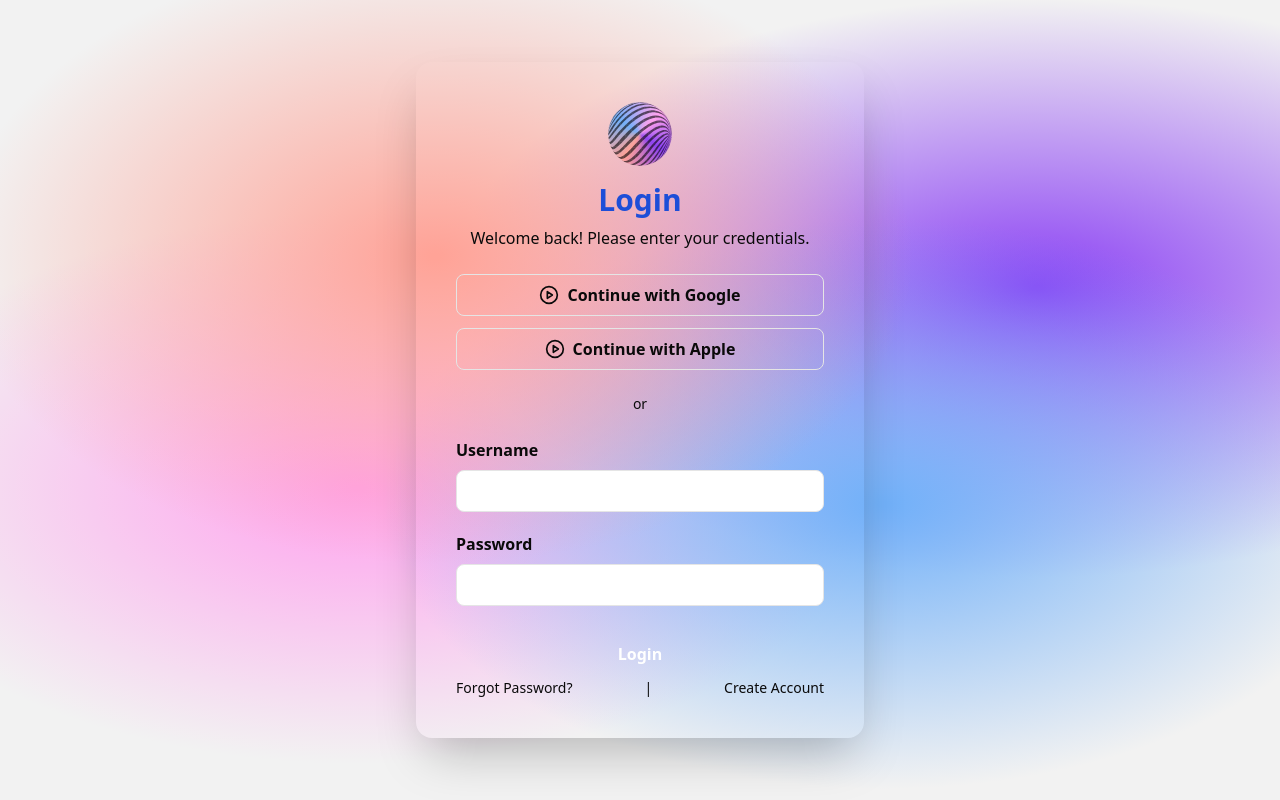
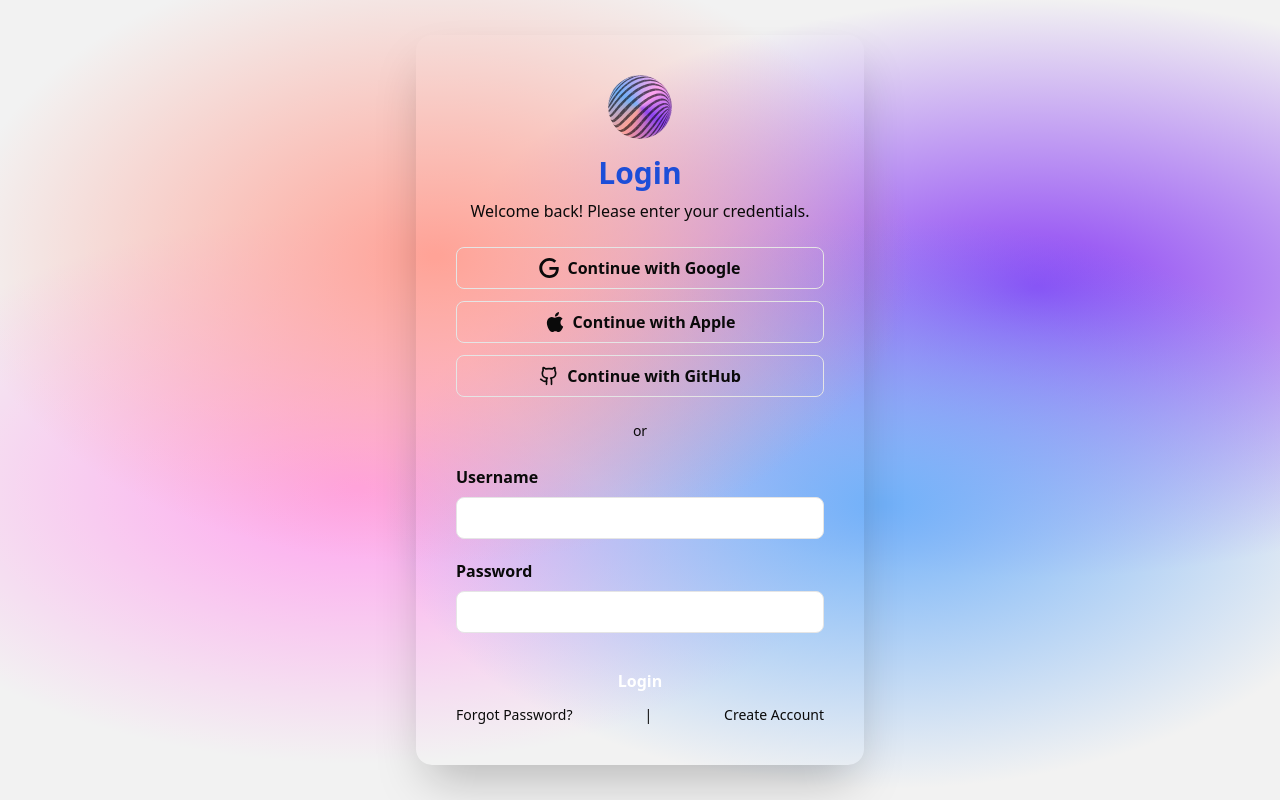
Before and after one commit to Jasdeep-Singh-Dhillon/Sphere, a Next.js app: page /login in a window 1280 px wide. Built offline with nearby package versions, Linux system fonts and the light colour scheme.

Commit message:
Update OAuth Buttons

```diff
--- a/src/app/login/page.tsx
+++ b/src/app/login/page.tsx
@@ -1,5 +1,5 @@
-import { CirclePlay } from "lucide-react";
-
+import { CirclePlay, Github } from "lucide-react"; // Added Github icon
+import { Icons } from "@/components/icons";
 export default function Login() {
     return (
         <div className="gradient h-dvh min-h-screen w-full flex items-center justify-center ">
@@ -14,15 +14,22 @@ export default function Login() {
                         type="button"
                         className="flex items-center justify-center gap-2 w-full py-2 rounded-lg border font-semibold"
                     >
-                        <CirclePlay className="w-5 h-5" />
+                        <Icons.google className="w-5 h-5" />
                         Continue with Google
                     </button>
                     <button
                         type="button"
                         className="flex items-center justify-center gap-2 w-full py-2 rounded-lg border font-semibold"
                     >
-                        <CirclePlay className="w-5 h-5" />
+                        <Icons.apple className="w-5 h-5" />
                         Continue with Apple
+                    </button>
+                    <button
+                        type="button"
+                        className="flex items-center justify-center gap-2 w-full py-2 rounded-lg border font-semibold"
+                    >
+                        <Github className="w-5 h-5" />
+                        Continue with GitHub
                     </button>
                 </div>
 
```
